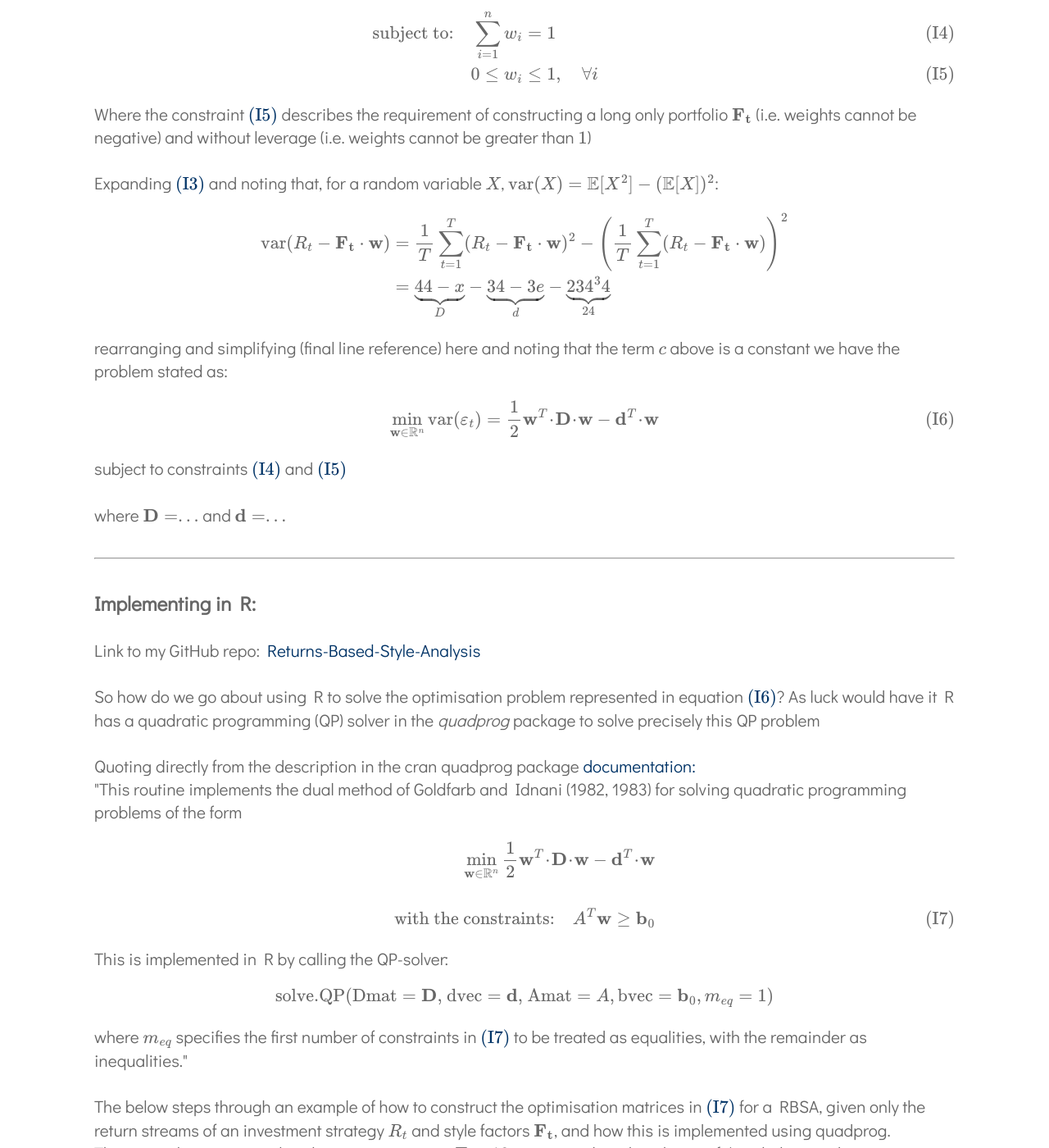
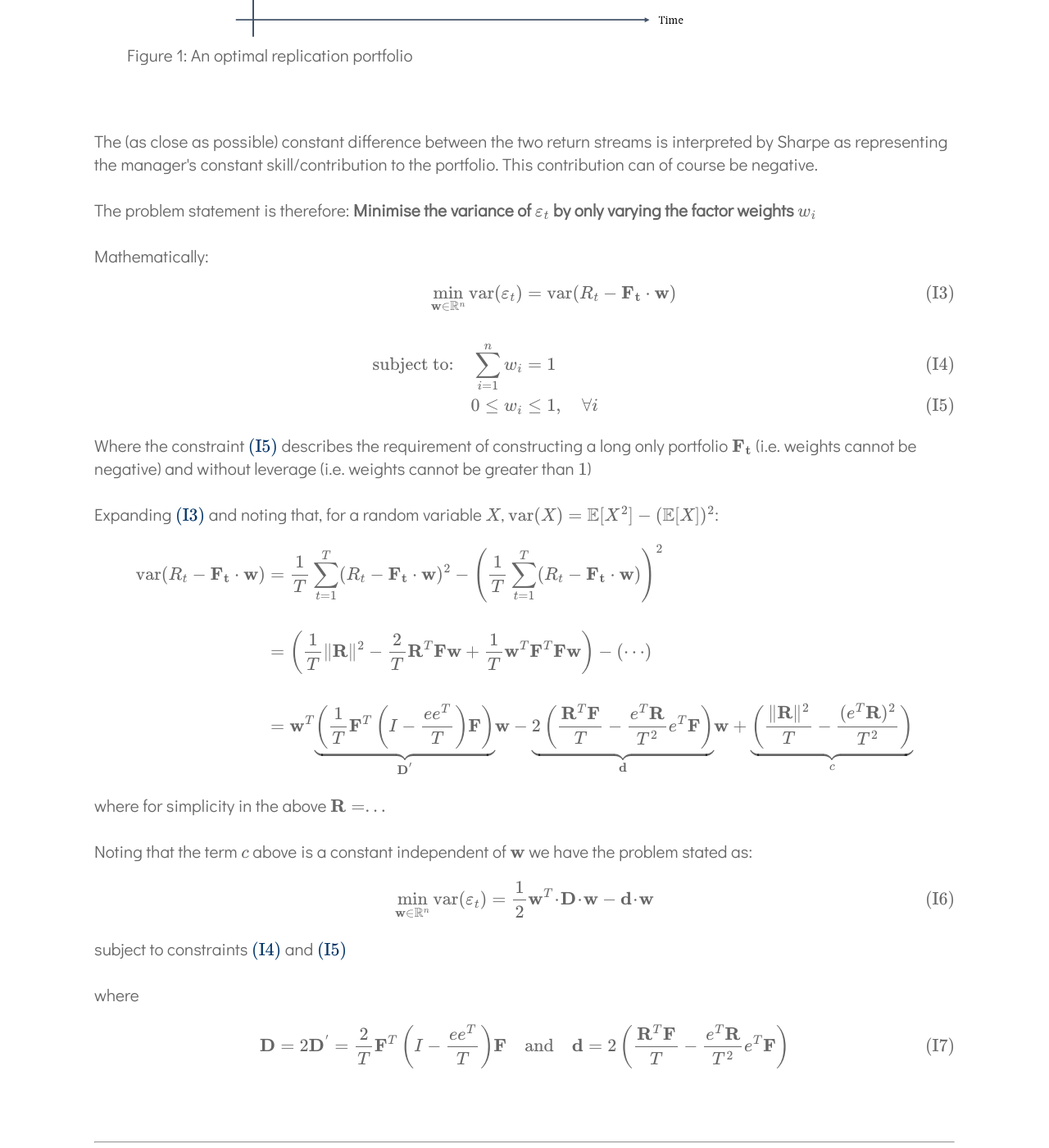
Before and after one commit to ThomasHandscomb/ThomasHandscomb.github.io, a Jekyll site: the page built from _posts/2019-06-25-RBSA.md, in a window 1280 px wide and 1400 px high, scrolled down 1607 px. Shown: the whole window at 82% size. Built offline with Jekyll 4.4.1, drawn with Linux system fonts in a browser that asks for light colours; some of the changed text lies outside the part shown.

Commit message:
Further blog and RBSA development
Further blog and RBSA development

```diff
--- a/_posts/2019-06-25-RBSA.md
+++ b/_posts/2019-06-25-RBSA.md
@@ -48,8 +48,12 @@ requires the return series of the investment strategy and market indices which i
 
 Sharpe proposes choosing the weights \(w_i \) that minimises the <i>variance</i> of the non-factor returns \(\varepsilon_i\). In other words not seeking to minimise the
 <u>distance</u> between
-the strategy return stream \(R_{t}\) and the regression model \(\eqref{eq:1}\) but rather to minimise the <u>variance of the distance</u> so that the two time series look as close as possible
+the strategy return stream \(R_{t}\) and the regression model \(\eqref{eq:2}\) but rather to minimise the <u>variance of the distance</u> so that the two time series look as close as possible
 to two equidistant lines. See picture below:
+<figure>
+<img style = "width:75%; height: auto" src = '/images/RBSA_Example_Solution.PNG'>
+<figcaption>Figure 1: An optimal replication portfolio </figcaption>
+</figure>
 
 <br><br>
 The (as close as possible) constant difference between the two return streams is interpreted by Sharpe as representing the manager's constant skill/contribution to the portfolio. This contribution can of
@@ -71,17 +75,24 @@ without leverage (i.e. weights cannot be greater than \(1\)) <br> <br>
 Expanding \(\eqref{eq:3.0}\) and noting that, for a random variable \(X\), \(\mbox{var}(X) = \mathbb{E}[X^2] - (\mathbb{E}[X])^2 \):
 
 \begin{align}
-\mbox{var} (R_t - \mathbf{F_t} \cdot \mathbf{w}) &= \frac{1}{T} \sum_{t=1}^T(R_t - \mathbf{F_t} \cdot \mathbf{w})^2 - \left( \frac{1}{T}\sum_{t=1}^T(R_t - \mathbf{F_t} \cdot \mathbf{w}) \right)^2 \\
-&= \underbrace{44-x}_{D} -\underbrace{34-3e}_{d} -\underbrace{234^34}_{24} \\
+ \mbox{var} (R_t - \mathbf{F_t} \cdot \mathbf{w})
+ &= \frac{1}{T} \sum_{t=1}^T(R_t - \mathbf{F_t} \cdot \mathbf{w})^2 - \left( \frac{1}{T}\sum_{t=1}^T(R_t - \mathbf{F_t} \cdot \mathbf{w}) \right)^2 \\ \\
+&= \left( \frac{1}{T}\lVert \mathbf{R}\rVert ^2 - \frac{2}{T} \mathbf{R}^T \mathbf{F} \mathbf{w} + \frac{1}{T} \mathbf{w}^T \mathbf{F}^T \mathbf{F}\mathbf{w} \right )
+- \left( \cdots \right ) \\ \\
+&= \mathbf{w}^T \underbrace{\left( \frac{1}{T}\mathbf{F}^T \left( I - \frac{ee^T}{T} \right) \mathbf{F} \right )}_{\mathbf{D^{'}}} \mathbf{w}
+- \underbrace{2\left(\frac{\mathbf{R}^T\mathbf{F}}{T} - \frac{e^T \mathbf{R}}{T^2}e^T\mathbf{F}\right)}_\mathbf{d}\mathbf{w}
++ \underbrace{\left(\frac{\lVert \mathbf{R}\rVert ^2}{T} - \frac{(e^T \mathbf{R})^2}{T^2} \right)}_{c} \\
 \end{align}
+where for simplicity in the above \(\mathbf{R} = ... \) <br><br>
 
-rearranging and simplifying (final line reference) here and noting that the term \( c\) above is a constant we have the problem stated as:
+Noting that the term \( c\) above is a constant independent of \(\mathbf{w} \) we have the problem stated as:
 \begin{align}
-\min_{\mathbf{w} \in \mathbb{R}^n} \mbox{var}(\varepsilon_t) &= \frac{1}{2} \mathbf{w}^T \! \cdot \! \mathbf{D} \! \cdot \! \mathbf{w} -\mathbf{d}^T \! \cdot \! \mathbf{w}
+\min_{\mathbf{w} \in \mathbb{R}^n} \mbox{var}(\varepsilon_t) &= \frac{1}{2} \mathbf{w}^T \! \cdot \! \mathbf{D} \! \cdot \! \mathbf{w} -\mathbf{d} \! \cdot \! \mathbf{w}
 \label{eq:6} \tag{I6}
 \end{align}
 subject to constraints \(\eqref{eq:4}\) and \(\eqref{eq:5}\) <br><br>
-where \( \mathbf{D} = ... \) and \(\mathbf{d} = ... \) <br><br>
+where \begin{equation} \mathbf{D} = 2\mathbf{D^{'}} = \frac{2}{T}\mathbf{F}^T \left( I - \frac{ee^T}{T} \right) \mathbf{F} \quad \mbox{and}
+\quad \mathbf{d} = 2\left(\frac{\mathbf{R}^T\mathbf{F}}{T} - \frac{e^T \mathbf{R}}{T^2}e^T\mathbf{F}\right) \label{eq:7} \tag{I7} \end{equation} <br><br>
 <hr><br>
 
 <h3>Implementing in R:</h3> <br>
@@ -93,14 +104,15 @@ it R has a quadratic programming (QP) solver in the <i> quadprog </i>  package t
 Quoting directly from the description in the cran quadprog package <a href = "https://cran.r-project.org/web/packages/quadprog/quadprog.pdf"> documentation:</a> <br>
 "This routine implements the dual method of Goldfarb and Idnani (1982, 1983) for solving quadratic programming problems of the form
 \begin{align} \min_{\mathbf{w} \in \mathbb{R}^n} \frac{1}{2} \mathbf{w}^T \! \cdot \! \mathbf{D} \! \cdot \! \mathbf{w} -\mathbf{d}^T \! \cdot \! \mathbf{w} \\ \\
-\mbox{with the constraints:} \quad A^T\mathbf{w} \ge \mathbf{b}_0 \label{eq:7} \tag{I7}
+\mbox{with the constraints:} \quad \mathbf{A}^T\mathbf{w} \ge \mathbf{b}_0 \label{eq:8} \tag{I8}
 \end{align}
 
 This is implemented in R by calling the QP-solver:
-\begin{equation} \mbox{solve.QP(Dmat}= \mathbf{D} \mbox{, dvec}= \mathbf{d} \mbox{, Amat}= A, \mbox{bvec}= \mathbf{b}_0, m_{eq}=1) \end{equation}
-where \( m_{eq} \) specifies the first number of constraints in \(\eqref{eq:7}\) to be treated as equalities, with the remainder as inequalities."
+\begin{equation} \mbox{solve.QP(Dmat}= \mathbf{D} \mbox{, dvec}= \mathbf{d} \mbox{, Amat}= \mathbf{A}, \mbox{bvec}= \mathbf{b}_0, m_{eq}=1) \end{equation}
+where \( m_{eq} \) specifies the first number of constraints in \(\eqref{eq:8}\) to be treated as equalities, with the remainder as inequalities."
 <br><br>
-The below steps through an example of how to construct the optimisation matrices in \(\eqref{eq:7}\) for a RBSA, given only the return streams of an investment strategy \(R_{t}\) and style factors \( \mathbf{F_t} \),
+The below steps through an example of how to construct the optimisation matrices, \( \mathbf{D}, \mathbf{d}, \mathbf{A}, \) and \(\mathbf{b_0}\) needed for a RBSA,
+ given only the return streams of an investment strategy \(R_{t}\) and style factors \( \mathbf{F_t} \),
 and how this is implemented using quadprog. <br> This example uses a simulated return stream over \(T = 10 \) time periods with a choice of \(4\) underlying indicies
 
 <pre>
@@ -178,7 +186,7 @@ where the equality constraint \(\eqref{eq:4}\) is captured by the \( \mbox{solve
 
 <pre>
 	<code class="r">
-	# Build up the constraint matrix A and bvec, b0
+	# Build up the constraint matrices:
 	A <- t(rbind(rep(1,n), diag(n), -diag(n)))
 	A
 
@@ -192,29 +200,23 @@ Call the QP Solver, extract solution coefficients and construct the optimial sol
 
 <pre>
 	<code class="r">
-	# Call the QP solver
+	# Call the QP solver, note input the transpose of d
 	sol <- solve.QP(Dmat = D, dvec = t(d), Amat = A, bvec = b0, meq = 1)
 
 	# The solution gives the vector w comprised of optimal weights
-	sol$solution
+	wvec = as.matrix(sol$solution)
 
-	#> sol$solution
-	#[1] 0.6679001 0.0000000 0.3320999 0.0000000
+	#> wvec
+		#[,1]
+	#[1,] 0.6679001
+	#[2,] 0.0000000
+	#[3,] 0.3320999
+	#[4,] 0.0000000
 
 	# Double check that the sum of the w_i coefficients = 1
-	runtot = 0
-	for (i in 1:n){
-	  runtot =+ runtot + sol$solution[i]
-	}
-	print (runtot)
+	sum(wvec)
+	#> sum(wvec)
 	#[1] 1
-
-	# Construct the optimised solution from the solve.QP output
-	wvec  = {}
-	for (j in 1:n){
-	  wvec = rbind(wvec, sol$solution[j])
-	}
-	wvec
 
 	# Once the weight matrix has been constructed, the optimal solution can then be constructed
 	opsol <- F %*% wvec
@@ -242,6 +244,7 @@ The plot of both the investment and optimal solution returns gives some suggesti
 </pre>
 
 <img style = "width:50%; height: auto" src = '/images/RBSA_Solution.png'>
+Compare this plot to Ficture 1 <br><br>
 As a check to the optimality, let's see if we can find a better solution at random, i.e. a random choice of \( \mathbf{w} \) that achieves a lower \( \mbox{var} (R_t - \mathbf{F_t} \cdot \mathbf{w}) \)
 than the \( 0.006430116 \) of the optimal solution
 <pre>
```
Also changed, not shown: other parts of _posts/2019-06-25-RBSA.md (+5 -9 lines), Data Science/index.html (+4 -5 lines), _posts/2018-02-12-D3Globe.md (+7 -5 lines), _posts/2019-07-12-Classifiers.md (deleted, +0 -59 lines), _posts/2019-08-11-Email.md (+6 -5 lines), images/RBSA_Example_Solution.PNG (added).
